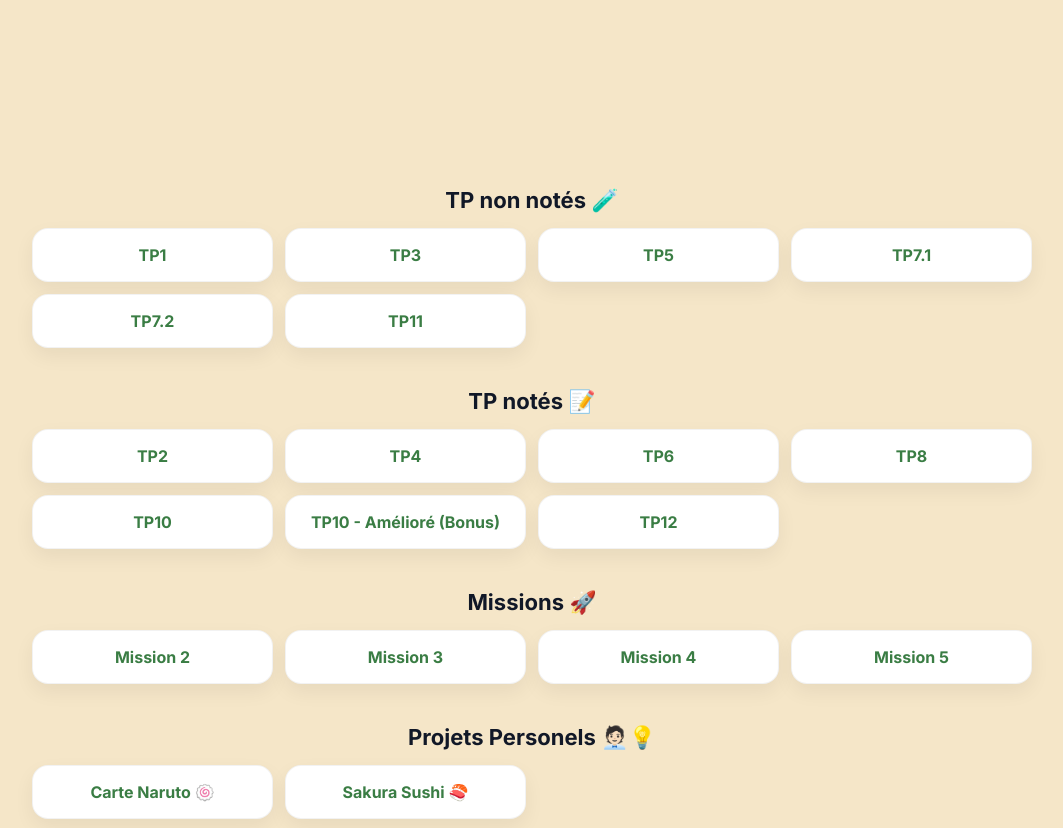
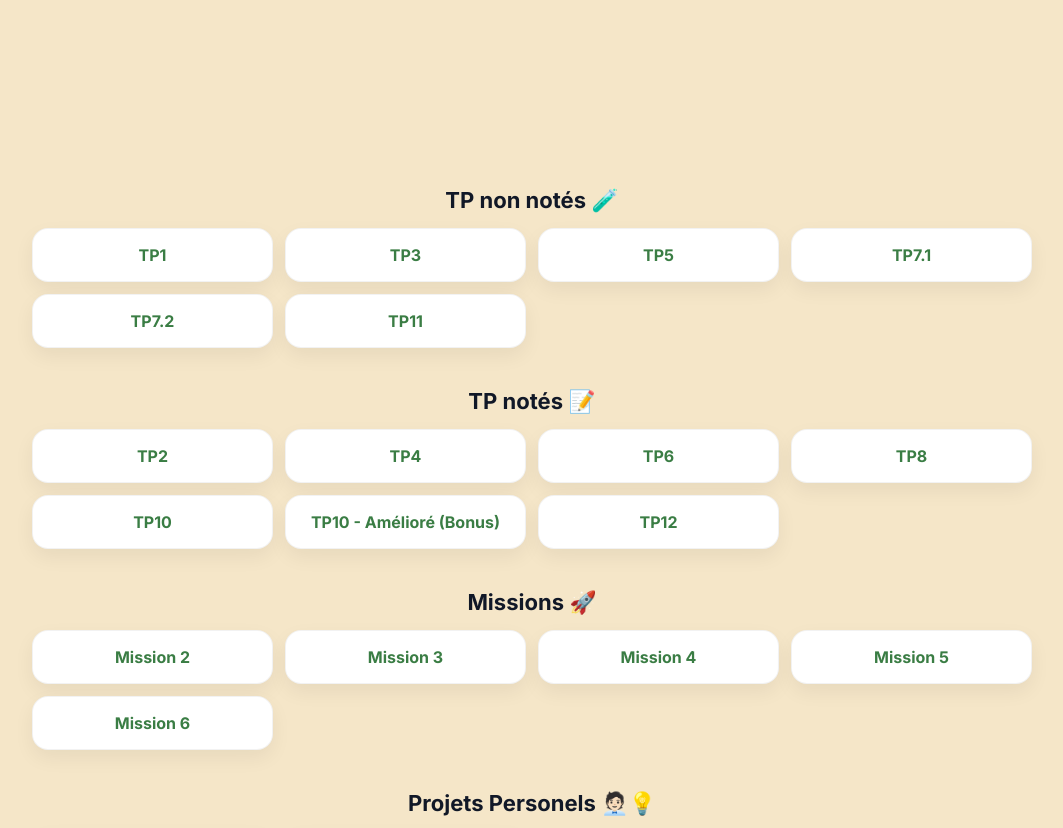
Before and after one commit to moad78/PortFolio, a plain HTML site: page projets/index.html in a window 1280 px wide. Shown: the part 73-901 px from the top of the page, without its empty margins (108-1171 px from the left). Drawn offline with Linux system fonts and the light colour scheme.

Commit message:
Update index.html

```diff
--- a/projets/index.html
+++ b/projets/index.html
@@ -55,6 +55,7 @@
         <li class="card"><a class="card-link" href="Mission3/mission3.html"><span class="card-title">Mission 3</span></a></li>
         <li class="card"><a class="card-link" href="Mission4/Mission 4 _Khennous_Moad_Les environnements d’exploitation.pdf"><span class="card-title">Mission 4</span></a></li>
          <li class="card"><a class="card-link" href="Mission5/index.html"><span class="card-title">Mission 5</span></a></li>
+        <li class="card"><a class="card-link" href="Mission6/index.html"><span class="card-title">Mission 6</span></a></li>
       </ul>
     </section>
 
```
